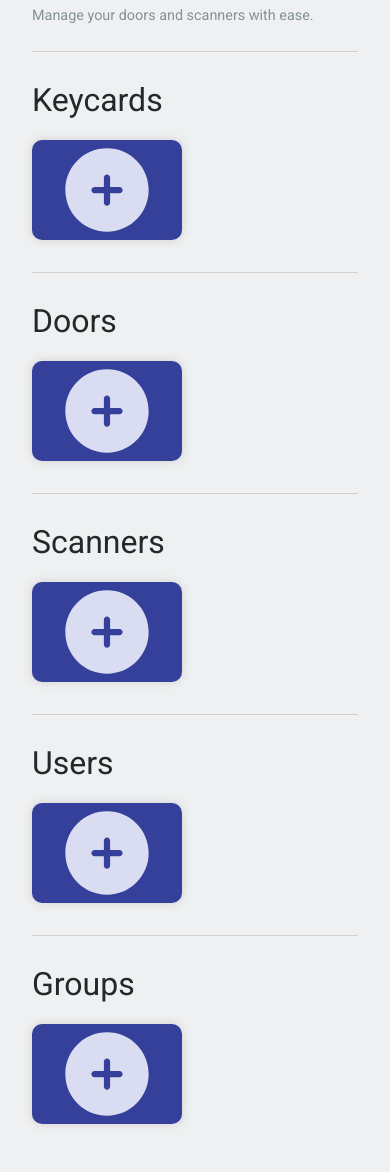
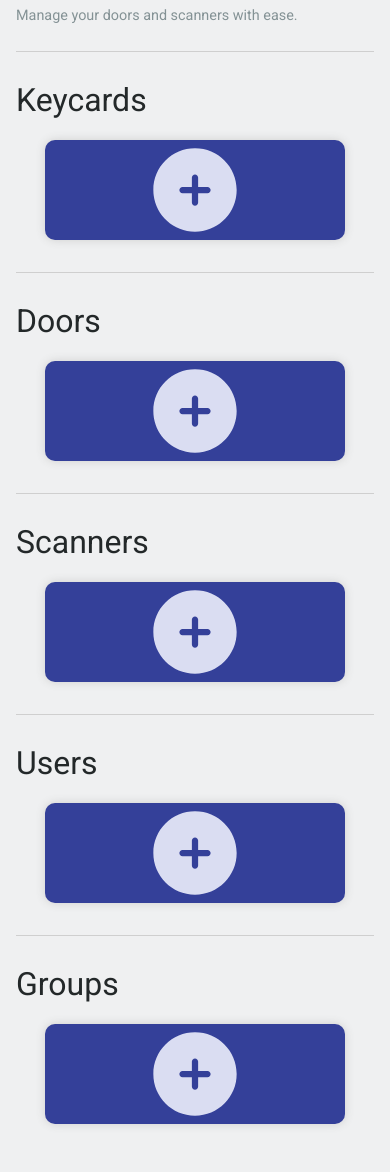
Before and after one commit to Viovyx/Gitok-Flask-Website-STEM-Project, a Python web app: template templates/home.html in a window 390 px wide. Shown: the part 59-1231 px from the top of the page. Run offline with Jinja, Linux system fonts and the light colour scheme; the template is opened without the code that fills it, so the values that code supplies are empty.

Commit message:
fix mobile log and data-grid layout

```diff
--- a/static/css/mobile.css
+++ b/static/css/mobile.css
@@ -19,6 +19,7 @@
 
 .page-content {
   max-height: 100%;
+  padding: 1rem 1rem;
   margin: 0;
   overflow-y: unset;
   border-radius: 0;
@@ -103,3 +104,15 @@
 .edit-panel {
   background-color: transparent;
 }
+
+.log-table {
+  width: calc(100vw - 2em);
+}
+
+.data-grid {
+  justify-content: space-around;
+}
+
+.data-grid > .item#create {
+  width: 100%;
+}
--- a/static/css/style.css
+++ b/static/css/style.css
@@ -553,7 +553,6 @@ form button:active {
 .log-table{
     width: 100%;
     border-collapse: collapse;
-    table-layout: fixed;
     margin-bottom: 1rem;
 }
 
@@ -594,11 +593,11 @@ form button:active {
 
 .log-selector {
     display: flex;
-    gap: 5em;
+    gap: 3em;
 }
 
 .log-selector > div > input {
-    width: fit-content;
+    width: 100%;
 }
 
 .log-selector > div > label {
```
